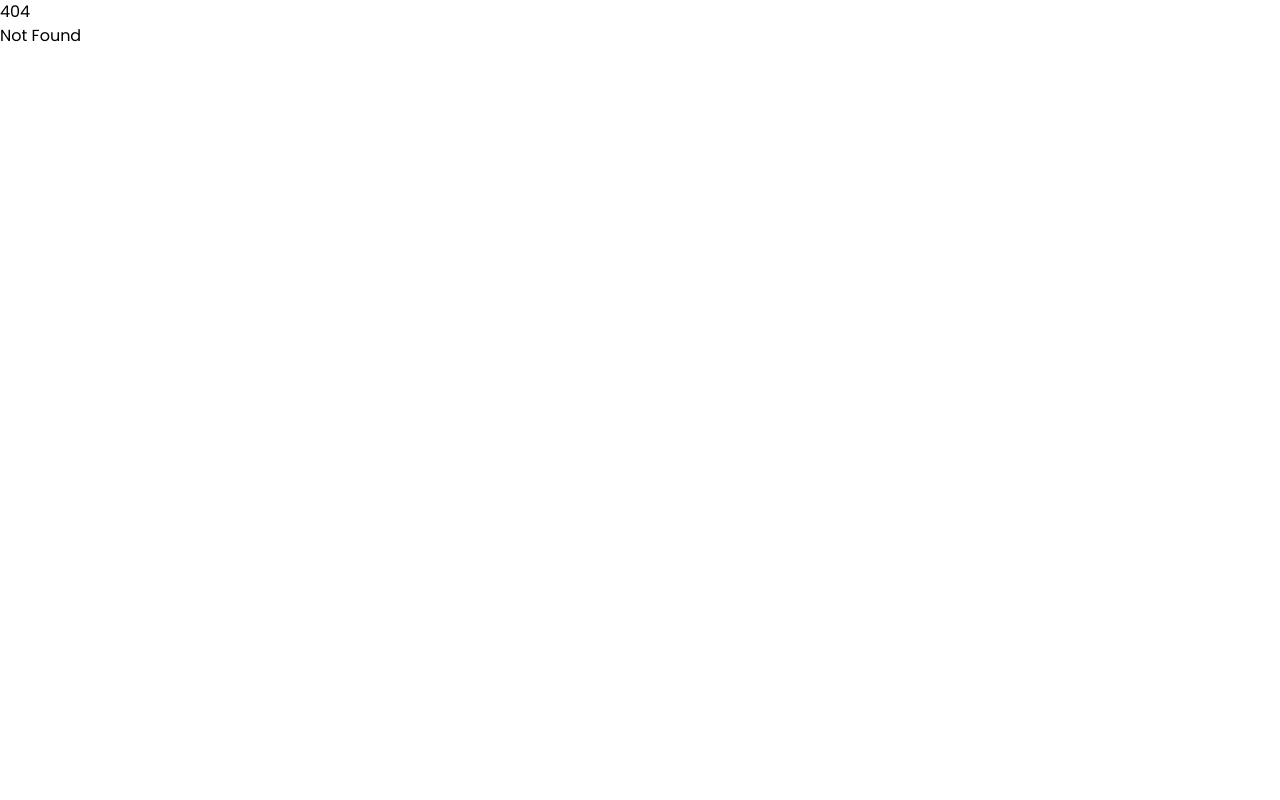
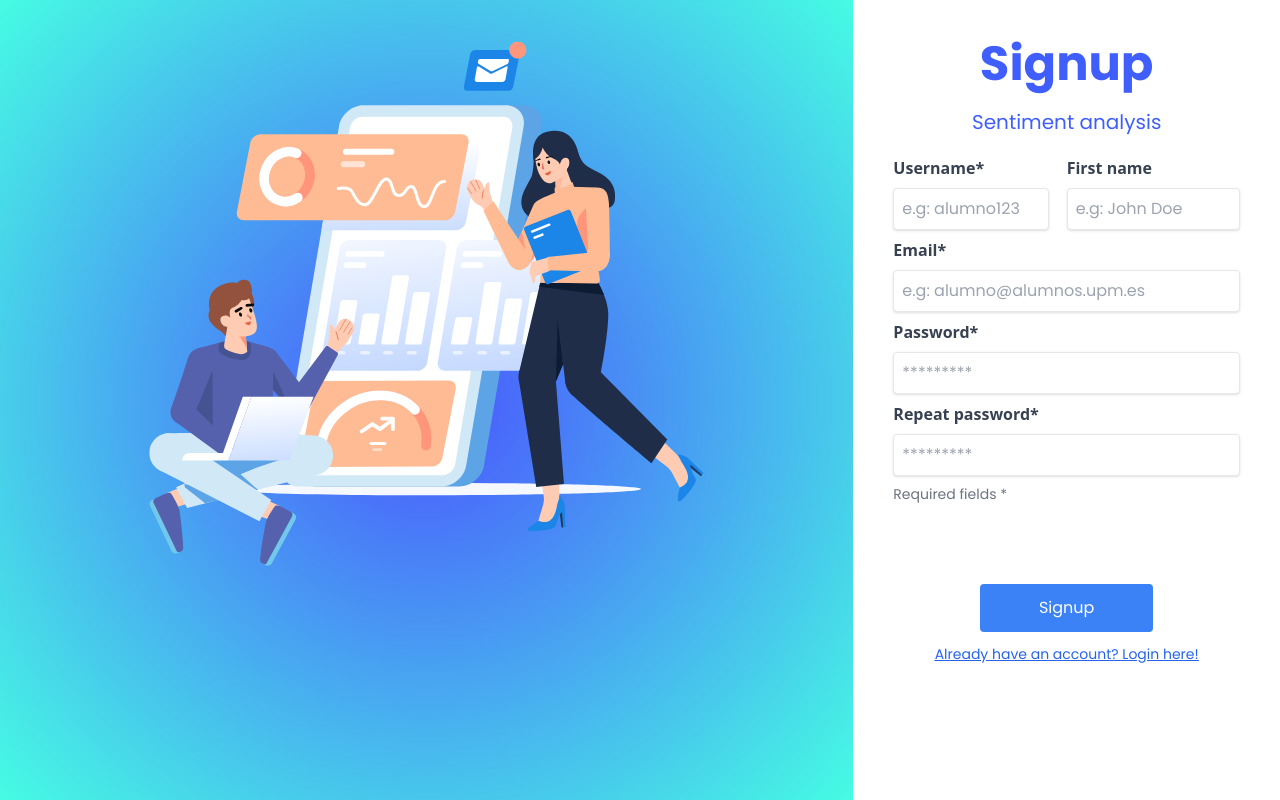
Before and after one commit to mpuntoicardo/Sentiment-analyzer, a SvelteKit app in the folder front-url-analyzer/: page /signup in a window 1280 px wide. Before the commit this address had no page. Built offline with nearby package versions, Linux system fonts and the light colour scheme.

Commit message:
Register done on front and cors allowed on backend

```diff
--- a/front-url-analyzer/src/lib/Components/login_register_input.svelte
+++ b/front-url-analyzer/src/lib/Components/login_register_input.svelte
@@ -11,5 +11,5 @@
 
 <div class={width +" "+ padding}>
     <label class="block w-full mb-2 text-gray-700 font-bold" for={id}>{label}</label>
-    <input on:input={handleInput} class={"block w-full border appearance-none  px-2 py-3 rounded shadow focus:outline-none focus:bg-gray-200 " + (error? "border-red-500":"")} type={type} placeholder={placeholder} id={id}>
+    <input on:input={handleInput} class={"block w-full border appearance-none  px-2 py-2 rounded shadow focus:outline-none focus:bg-gray-200 " + (error? "border-red-500":"")} type={type} placeholder={placeholder} id={id}>
 </div>
--- a/front-url-analyzer/src/routes/login/+page.svelte
+++ b/front-url-analyzer/src/routes/login/+page.svelte
@@ -73,8 +73,8 @@
             <h2 class="w-full text-xl text-center">Sentiment analysis</h2>
         </div>
             <form class="w-full p-10" on:submit|preventDefault={handleSubmit}>
-                <LoginRegisterInput handleInput={handleInput} error={errorEmail} width="w-full" padding="pb-4" id="email" type="text" label="Email:" placeholder="e.g: alumno@alumnos.upm.es"></LoginRegisterInput>
-                <LoginRegisterInput handleInput={handleInput} error={errorPassword} width="w-full" padding="pb-3" id="password" type="password" label="Password:" placeholder="*********"></LoginRegisterInput>
+                <LoginRegisterInput handleInput={handleInput} error={errorEmail} width="w-full" padding="pb-4" id="email" type="text" label="Email" placeholder="e.g: alumno@alumnos.upm.es"></LoginRegisterInput>
+                <LoginRegisterInput handleInput={handleInput} error={errorPassword} width="w-full" padding="pb-3" id="password" type="password" label="Password" placeholder="*********"></LoginRegisterInput>
                 <p class="text-sm text-blue-600 hover:text-blue-900 cursor-pointer">Forgot password?</p>
                 <div class="max-h-12 h-full">
                     {#if showError}
--- /dev/null
+++ b/front-url-analyzer/src/routes/signup/+page.svelte
@@ -0,0 +1,144 @@
+<script>
+    import image from '$lib/assets/Scenes02.svg'
+    import LoginRegisterInput from '../../lib/Components/login_register_input.svelte';
+    import ErrorMessage from '../../lib/Components/errorMessage.svelte';
+    import {goto} from '$app/navigation'
+
+    let messageError = ''
+    let showError = false
+    let errorEmail = false
+    let errorPassword = false
+    let errorUsername = false
+    let errorFirstName = false
+    let errorRepeatedPassword = false
+
+
+    let userData = {
+        email:'',
+        password: '',
+        repeated_password:'',
+        username: '',
+        first_name: '',
+
+    }
+
+    function handleInput(e){
+        let target = e.target.id
+       userData = {...userData, [target]:e.target.value}
+    }
+
+    function validateEmail(email){
+        const re = new RegExp(/^[\w-\.]+@([\w-]+\.)+[\w-]{2,4}$/g)
+        return re.test(email)
+    }
+    function validatePassword(password, repeated_password){
+         return repeated_password !== password? false:true
+    }
+
+
+    async function handleSubmit(){
+        if(!userData.email.length || !userData.password.length || !userData.repeated_password.length || !userData.username.length){
+            messageError = 'Please fill all the required fields'
+            showError = true
+            errorUsername = !userData.username.length
+            errorEmail = !userData.email.length
+            errorPassword = !userData.password.length
+            errorRepeatedPassword = !userData.repeated_password.length
+        }else{
+            showError = false
+            errorEmail = false
+            errorPassword = false
+            errorRepeatedPassword = false
+            errorUsername = false
+            errorFirstName = false
+            const isValidEmail = validateEmail(userData.email)
+            const isValidPassword = validatePassword(userData.password, userData.repeated_password)
+            if(!isValidEmail && !isValidPassword){
+                messageError = "Check invalid fields"
+                showError = true
+                errorPassword = true
+                errorRepeatedPassword = true
+                errorEmail =true
+                return
+            }
+            if(!isValidPassword){
+                messageError = "Passwords must be the same"
+                showError = true
+                errorPassword = true
+                errorRepeatedPassword = true
+                return
+            }
+            if(!isValidEmail){
+                messageError = "Please fill a valid email"
+                showError = true
+                errorEmail = true
+                return
+            }
+            try{
+                const response = await fetch('http://127.0.0.1:8000/signup',{
+                    method: "POST",
+                    mode: "cors",
+                    headers:{
+                        "Content-Type": "application/json",
+                    },
+                    body: JSON.stringify(userData)
+                })
+                const data = await response.json()
+                if(response.ok){
+                    console.log(data)
+                    goto('/login')
+                }else{
+                    showError = true
+                    let errors = Object.values(data.errors).map(err=> err[0]).join(" ")
+                    messageError= errors
+                }
+            }catch(error){
+                showError = true
+                console.log(error)
+                messageError='Error connecting to server'
+            }
+        }
+    }
+
+</script>
+
+<div class="max-h-screen h-screen flex">
+<div class="sm:w-2/3 w-0 h-full background">
+    <img src={image} alt="alt" class="object-contain"/>
+</div>
+<div class="flex flex-col sm:w-1/3 w-full">
+    <div class="flex flex-col w-full gap-5 pt-10">
+        <h1 class="text-5xl text-center w-full font-bold">Signup</h1>
+        <h2 class="w-full text-xl text-center">Sentiment analysis</h2>
+    </div>
+        <form class="w-full px-10 py-5" on:submit|preventDefault={handleSubmit}>
+            <div class="flex justify-between flex-col md:flex-row">
+                <LoginRegisterInput handleInput={handleInput} error={errorUsername} width="w-full md:w-[45%]" padding="pb-2" id="username" type="text" label="Username*" placeholder="e.g: alumno123"></LoginRegisterInput>
+                <LoginRegisterInput handleInput={handleInput} error={errorFirstName} width="w-full md:w-[50%]" padding="pb-2" id="first_name" type="text" label="First name" placeholder="e.g: John Doe"></LoginRegisterInput>
+            </div>
+            <LoginRegisterInput handleInput={handleInput} error={errorEmail} width="w-full" padding="pb-2" id="email" type="text" label="Email*" placeholder="e.g: alumno@alumnos.upm.es"></LoginRegisterInput>
+            <LoginRegisterInput handleInput={handleInput} error={errorPassword} width="w-full" padding="pb-2" id="password" type="password" label="Password*" placeholder="*********"></LoginRegisterInput>
+            <LoginRegisterInput handleInput={handleInput} error={errorRepeatedPassword} width="w-full" padding="pb-2" id="repeated_password" type="password" label="Repeat password*" placeholder="*********"></LoginRegisterInput>
+            <p class="text-sm text-gray-500">Required fields *</p>
+            <div class="max-h-20 h-full">
+                {#if showError}
+                    <ErrorMessage msg={messageError}/>
+                {/if}
+            </div>
+            <div class="flex flex-col items-center w-full">
+                <button class="bg-blue-500 rounded text-white w-6/12 p-3 hover:bg-blue-800" type="submit">Signup</button>
+                <p class="pt-3 text-sm underline text-blue-600 hover:text-blue-900 cursor-pointer"><a href="/login">Already have an account? Login here!</a></p>
+            </div>
+        </form>
+</div>
+</div>
+
+<style lang="postcss">
+.background{
+    background: rgb(63,94,251);
+    background: radial-gradient(circle, rgba(63,94,251,0.9458377100840336) 11%, rgba(70,252,227,1) 100%);
+}
+h1,h2{
+    color:rgb(63,94,251)
+}
+</style>
```
Also changed, not shown: 1 other file (tests, documents, lock files or other folders).
